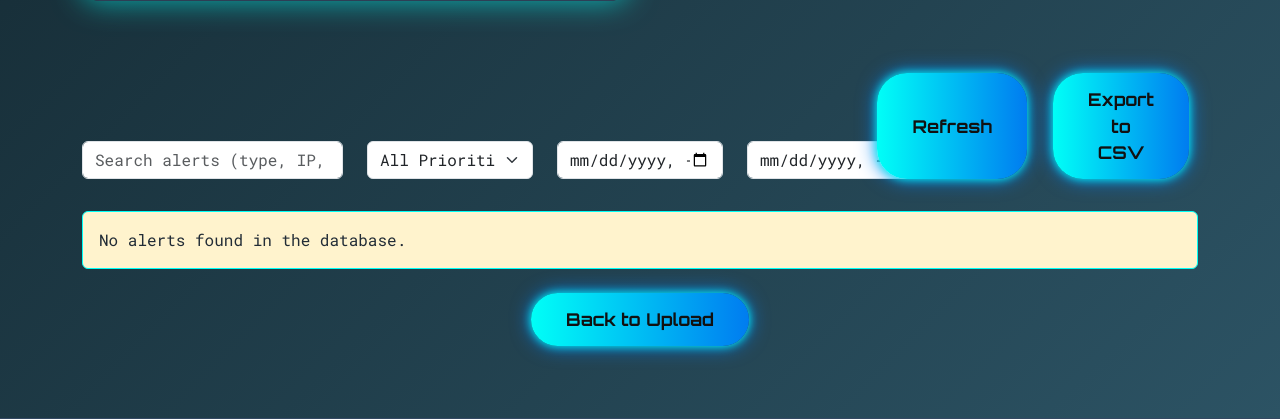
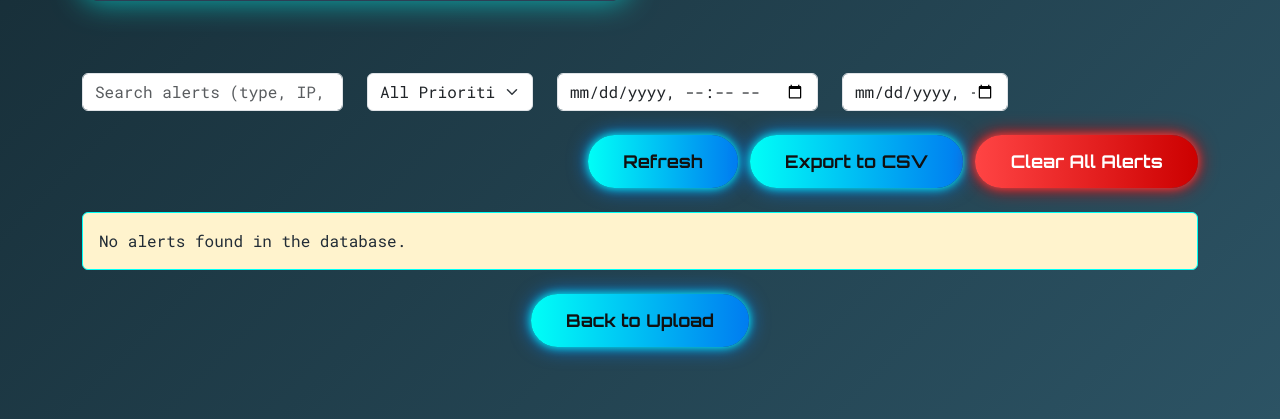
Before and after one commit to Janhavi-Raskar/Netverge, a Flask app: page /alerts in a window 1280 px wide. Shown: the part 756-1175 px from the top of the page. Run offline with Flask 3, Linux system fonts and the light colour scheme; data that the repository does not hold is empty; some libraries are stand-ins or nearby versions.

Commit message:
Implement Clear All Alerts feature
Added Clear All Alerts button with confirmation and delete functionality.

```diff
--- a/templates/alerts.html
+++ b/templates/alerts.html
@@ -30,7 +30,7 @@
         .cyber-btn {
             font-family: 'Orbitron', 'Roboto Mono', monospace;
             font-size: 1.1rem;
-            margin: 0 0.5em;
+            margin: 0;
             padding: 0.75em 2em;
             border-radius: 30px;
             border: none;
@@ -39,6 +39,7 @@
             box-shadow: 0 0 10px #00fff7, 0 0 20px #007cf0;
             transition: transform 0.2s, box-shadow 0.2s;
             text-decoration: none;
+            white-space: nowrap;
         }
         .cyber-btn:hover {
             transform: scale(1.08);
@@ -66,6 +67,44 @@
             border-bottom: 1.5px solid #007cf0;
             backdrop-filter: blur(2px);
         }
+        /* ========== DELETE BUTTON STYLE - Added for Clear All Alerts functionality ========== */
+        .cyber-btn-danger {
+            font-family: 'Orbitron', 'Roboto Mono', monospace;
+            font-size: 1.1rem;
+            margin: 0;
+            padding: 0.75em 2em;
+            border-radius: 30px;
+            border: none;
+            background: linear-gradient(90deg, #ff4444 0%, #cc0000 100%);
+            color: #fff;
+            box-shadow: 0 0 10px #ff4444, 0 0 20px #cc0000;
+            transition: transform 0.2s, box-shadow 0.2s;
+            text-decoration: none;
+            cursor: pointer;
+            white-space: nowrap;
+        }
+        .cyber-btn-danger:hover {
+            transform: scale(1.08);
+            box-shadow: 0 0 20px #ff4444, 0 0 40px #cc0000;
+            color: #fff;
+            text-decoration: none;
+            background: linear-gradient(90deg, #ff6666 0%, #ff0000 100%);
+        }
+        /* ========== END DELETE BUTTON STYLE ========== */
+        /* ========== BUTTON CONTAINER STYLE - Improved spacing for action buttons ========== */
+        .action-buttons-container {
+            gap: 0.75rem;
+        }
+        @media (max-width: 768px) {
+            .action-buttons-container {
+                justify-content: center !important;
+            }
+            .cyber-btn, .cyber-btn-danger {
+                flex: 1;
+                min-width: 140px;
+            }
+        }
+        /* ========== END BUTTON CONTAINER STYLE ========== */
     </style>
 </head>
 <body>
@@ -111,11 +150,11 @@
         </div>
         <!-- End Chart Section -->
         <!-- Search and Filter Section -->
-        <div class="row mb-4 align-items-end">
-            <div class="col-md-3 mb-2">
+        <div class="row mb-3 align-items-end">
+            <div class="col-md-4 col-lg-3 mb-2">
                 <input id="alertSearch" type="text" class="form-control" placeholder="Search alerts (type, IP, etc.)">
             </div>
-            <div class="col-md-2 mb-2">
+            <div class="col-md-3 col-lg-2 mb-2">
                 <select id="priorityFilter" class="form-select">
                     <option value="">All Priorities</option>
                     <option value="1">Priority 1</option>
@@ -123,17 +162,27 @@
                     <option value="3">Priority 3</option>
                 </select>
             </div>
-            <div class="col-md-2 mb-2">
+            <div class="col-md-5 col-lg-3 mb-2">
                 <input id="dateFrom" type="datetime-local" class="form-control" placeholder="From">
             </div>
-            <div class="col-md-2 mb-2">
+            <div class="col-md-5 col-lg-2 mb-2">
                 <input id="dateTo" type="datetime-local" class="form-control" placeholder="To">
             </div>
-            <div class="col-md-3 mb-2 d-flex gap-2 justify-content-end">
+            <div class="col-md-7 col-lg-2 mb-2">
+                <!-- Empty column for spacing on larger screens -->
+            </div>
+        </div>
+        <!-- ========== ACTION BUTTONS ROW - Improved positioning for Clear All Alerts button ========== -->
+        <div class="row mb-4">
+            <div class="col-12 d-flex justify-content-end flex-wrap action-buttons-container">
                 <button class="cyber-btn" onclick="window.location.reload()">Refresh</button>
                 <button class="cyber-btn" id="exportCsvBtn">Export to CSV</button>
+                <!-- ========== DELETE BUTTON - Added for Clear All Alerts functionality ========== -->
+                <button class="cyber-btn-danger" id="clearAlertsBtn">Clear All Alerts</button>
+                <!-- ========== END DELETE BUTTON ========== -->
             </div>
         </div>
+        <!-- ========== END ACTION BUTTONS ROW ========== -->
         {% if alerts %}
         <div class="table-responsive cyber-table">
             <table id="alertsTable" class="table table-dark table-striped table-bordered align-middle" style="cursor:pointer;">
@@ -319,6 +368,42 @@
             alertModalBody.innerHTML = html;
             alertModal.show();
         });
+
+        // ========== CLEAR ALL ALERTS FUNCTIONALITY - Added delete button handler ==========
+        document.getElementById('clearAlertsBtn').addEventListener('click', function() {
+            // Confirm before deleting all alerts
+            if (confirm('⚠️ WARNING: This will permanently delete ALL stored alerts from the database.\n\nAre you sure you want to continue?')) {
+                // Show loading state
+                const btn = document.getElementById('clearAlertsBtn');
+                const originalText = btn.textContent;
+                btn.textContent = 'Deleting...';
+                btn.disabled = true;
+
+                // Send DELETE request to backend
+                fetch('/clear_alerts', {
+                    method: 'POST',
+                    headers: {
+                        'Content-Type': 'application/json'
+                    }
+                })
+                .then(response => {
+                    if (response.status === 204) {
+                        // Success - reload the page to show empty state
+                        alert('✅ All alerts have been successfully deleted!');
+                        window.location.reload();
+                    } else {
+                        throw new Error('Failed to delete alerts');
+                    }
+                })
+                .catch(error => {
+                    console.error('Error:', error);
+                    alert('❌ Error: Failed to delete alerts. Please try again.');
+                    btn.textContent = originalText;
+                    btn.disabled = false;
+                });
+            }
+        });
+        // ========== END CLEAR ALL ALERTS FUNCTIONALITY ==========
     </script>
 </body>
 </html>
```
